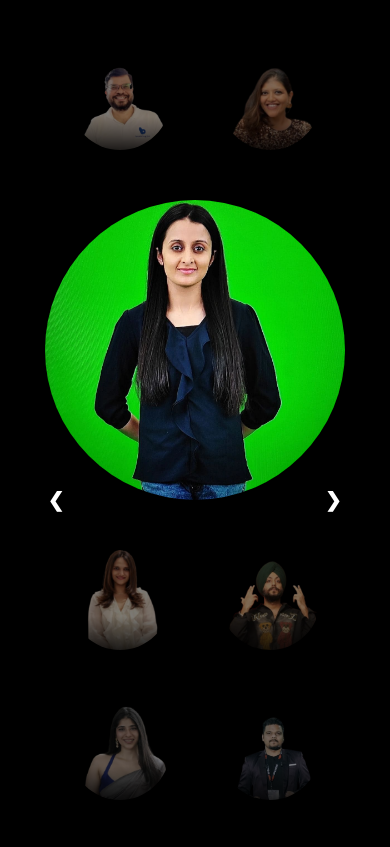
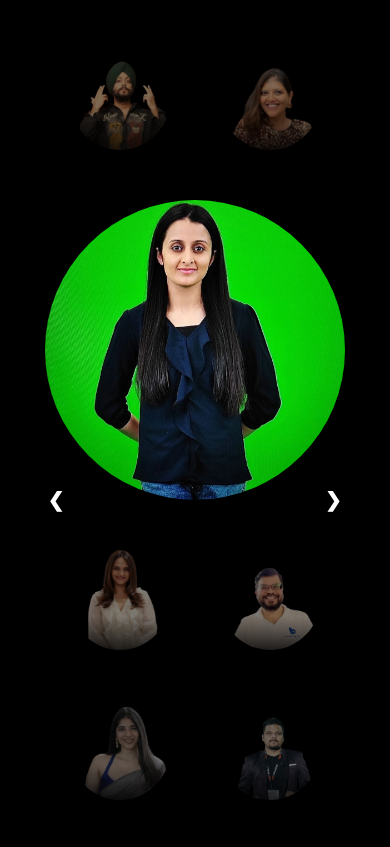
Before and after one commit to ECell-IITK/tedx, a plain HTML site: page speakers.html in a window 390 px wide. Shown: the part 243-1090 px from the top of the page. Drawn offline with nearby package versions, Linux system fonts and the light colour scheme; a web font is replaced by a local one.

Commit message:
sponsers

```diff
--- a/speakers.html
+++ b/speakers.html
@@ -324,11 +324,11 @@ href="https://cdnjs.cloudflare.com/ajax/libs/font-awesome/6.4.0/css/all.min.css"
         <button id="prevBtn" class="nav-btn">&#10094;</button>
 
         <div class="images-slider">
-          <div class="speaker-image" style="background-image: url('Mask\ group\ \(3\).png');"></div>
+          <div class="speaker-image" style="background-image: url('Mask\ group\ \(4\).png');"></div>
           <div class="speaker-image" style="background-image: url('Mask\ group\ \(6\).png');"></div>
           <div class="speaker-image" style="background-image: url('negaAgr.jpg');"></div>
           <div class="speaker-image" style="background-image: url('Mask\ group\ \(5\).png');"></div>
-          <div class="speaker-image" style="background-image: url('Mask\ group\ \(4\).png');"></div>
+          <div class="speaker-image" style="background-image: url('Mask\ group\ \(3\).png');"></div>
           <div class="speaker-image" style="background-image: url('Mask\ group.png');"></div>
           <div class="speaker-image" style="background-image: url('Mask\ group\ \(1\).png');"></div>
           <div class="speaker-image" style="background-image: url('Mask\ group\ \(2\).png');"></div>
```
Also changed, not shown: index.html (+2 -2 lines).
